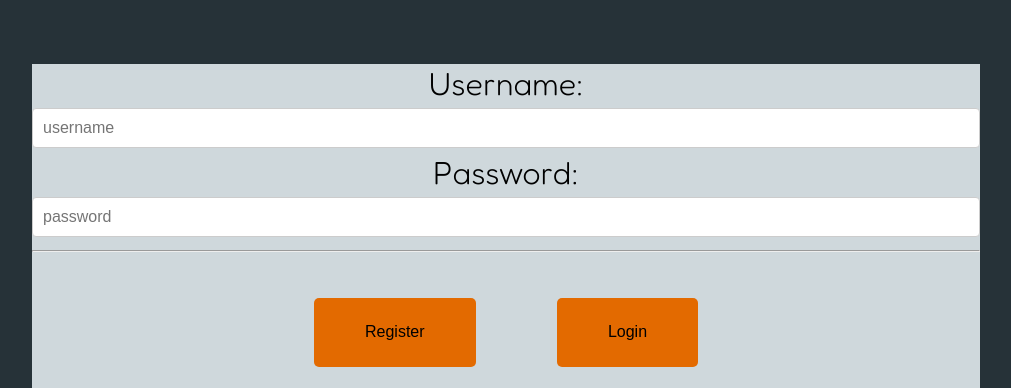
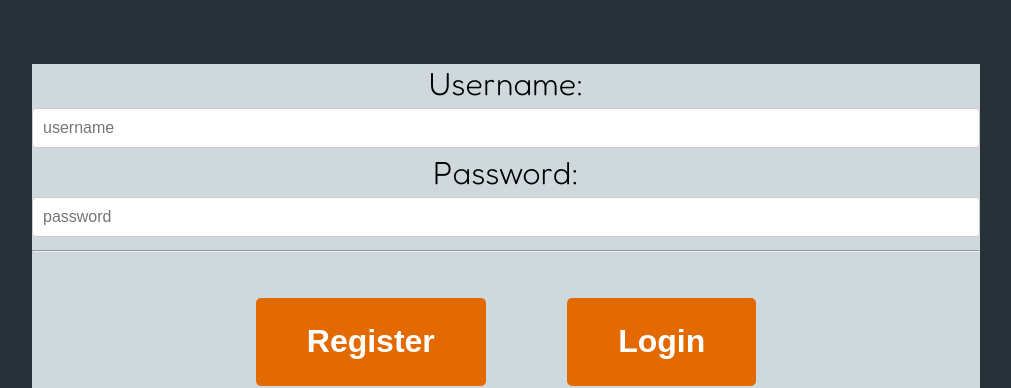
Before and after one commit to emmettirl/Rock-Paper-Scissors-SOFT7031Project1, a plain HTML site: page index.html in a window 1280 px wide. Shown: the part 418-806 px from the top of the page, without its empty margins (134-1145 px from the left). Drawn offline with Linux system fonts and the light colour scheme.

Commit message:
finalized style

```diff
--- a/styles/mainStyle.css
+++ b/styles/mainStyle.css
@@ -3,13 +3,9 @@
     --complementaryColour: #0079e3;
     --analogousColour1: #e30008;
     --analogousColour2: #e3db00;
-    --triadic1: #79e300;
-    --triadic2: #00e36a;
     --darkBackground: #263238;
     --lightBackground: #CFD8DC;
 }
-
-
 
 header, main, footer, #gameButtons, #summary {
     margin-left: auto;
@@ -25,6 +21,10 @@ header {
 
 h1 {
     font-size: 8em;
+}
+#userDataWarn {
+    font-size: 2em;
+    color: var(--analogousColour1);
 }
 
 body {
@@ -84,11 +84,11 @@ button:hover {
 }
 
 .registrationButtons {
-    padding-top: 2vw;
-    padding-bottom: 2vw;
-    padding-left: 4vw;
-    padding-right: 4vw;
+    padding: 2vw 4vw;
     margin: 3vw;
+    color: white;
+    font-size: 2em;
+    font-weight: bold;
 }
 
 section {
```
Also changed, not shown: scripts/rps.js (+0 -18 lines).
